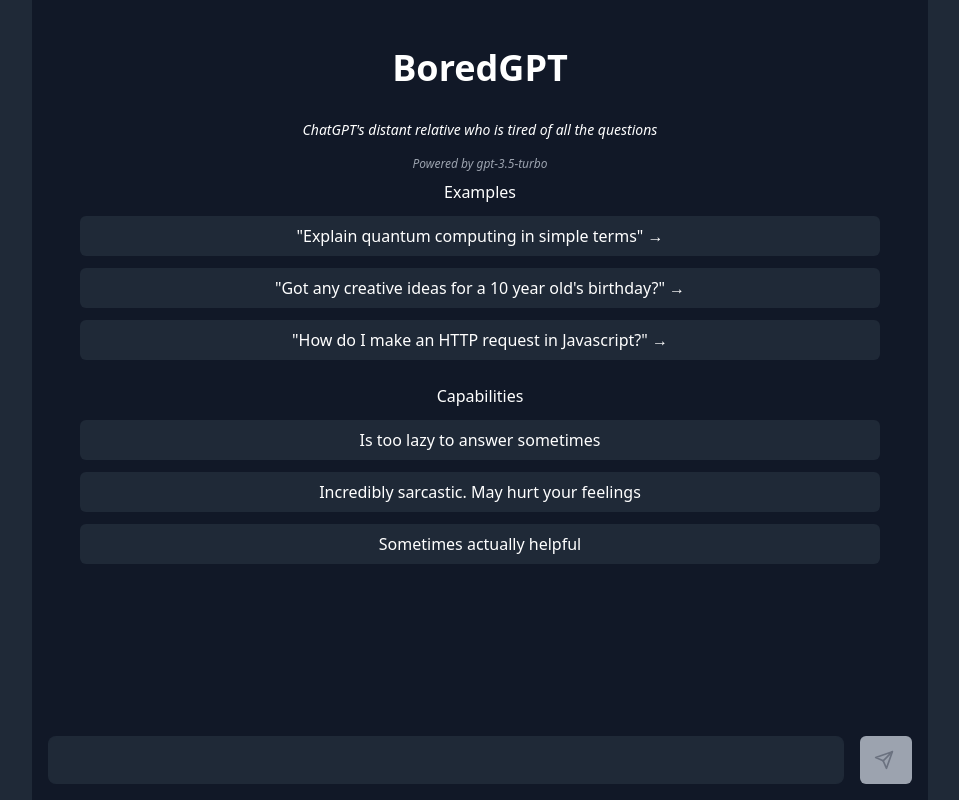
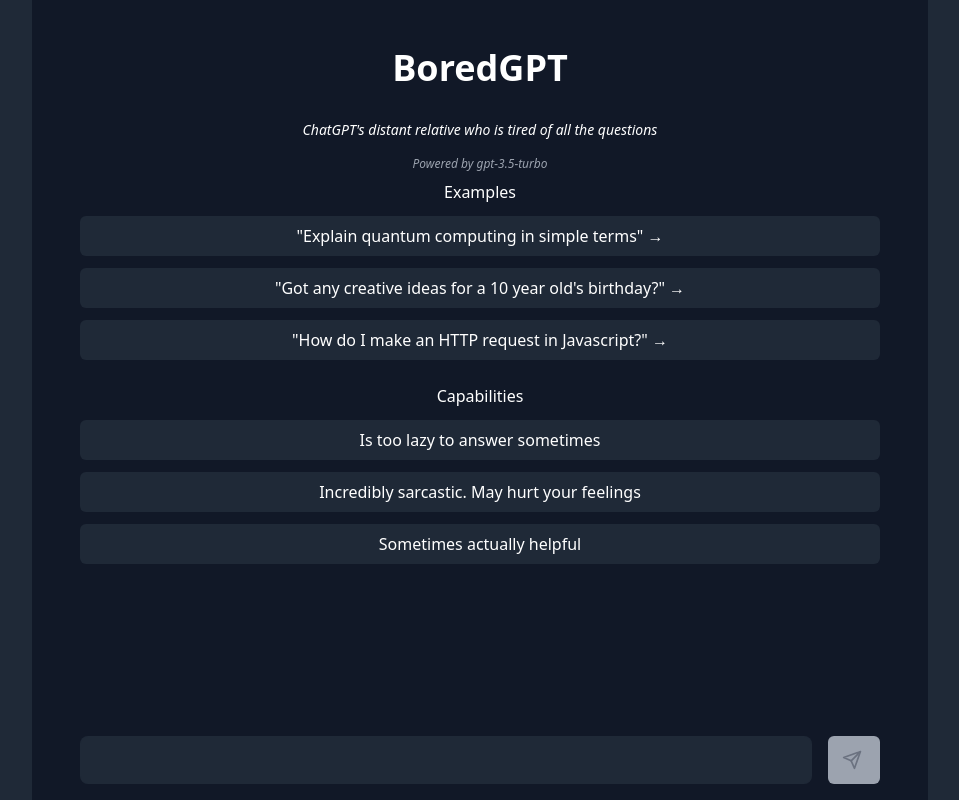
Before and after one commit to Chris9soul/boredGPT, a SvelteKit app: page / in a window 1280 px wide. Shown: the whole page, without its empty margins (160-1119 px from the left). Built offline with nearby package versions, Linux system fonts and the light colour scheme.

Commit message:
fix input width

```diff
--- a/src/routes/+page.svelte
+++ b/src/routes/+page.svelte
@@ -101,7 +101,7 @@
 	</div>
 	<div class="absolute bottom-0 w-full p-4 bg-gradient-to-t from-gray-900 via-gray-900">
 		<form
-		class="flex w-full rounded-md gap-4"
+		class="flex w-full rounded-md gap-4 px-8"
 		on:submit|preventDefault={() => {
 			handleSubmit()
 		}}
```
